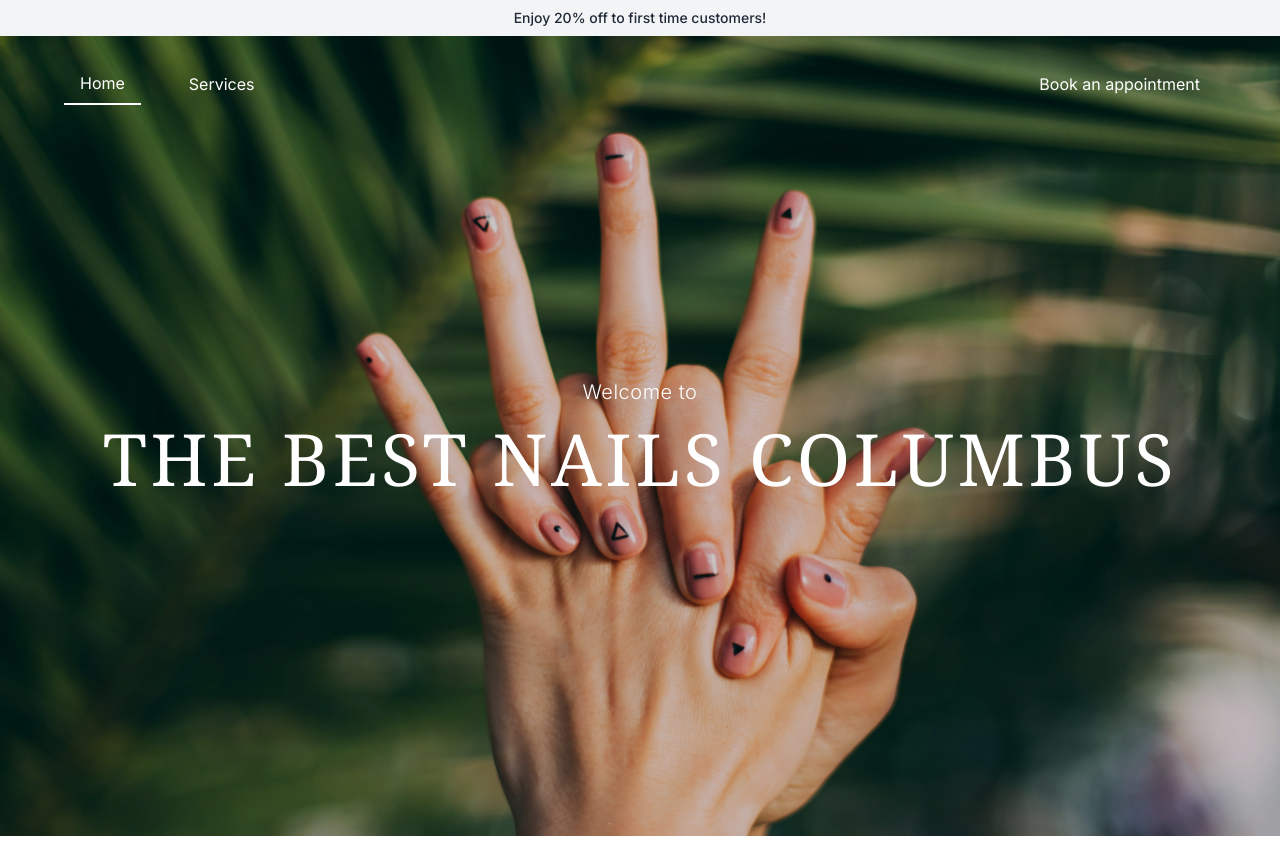
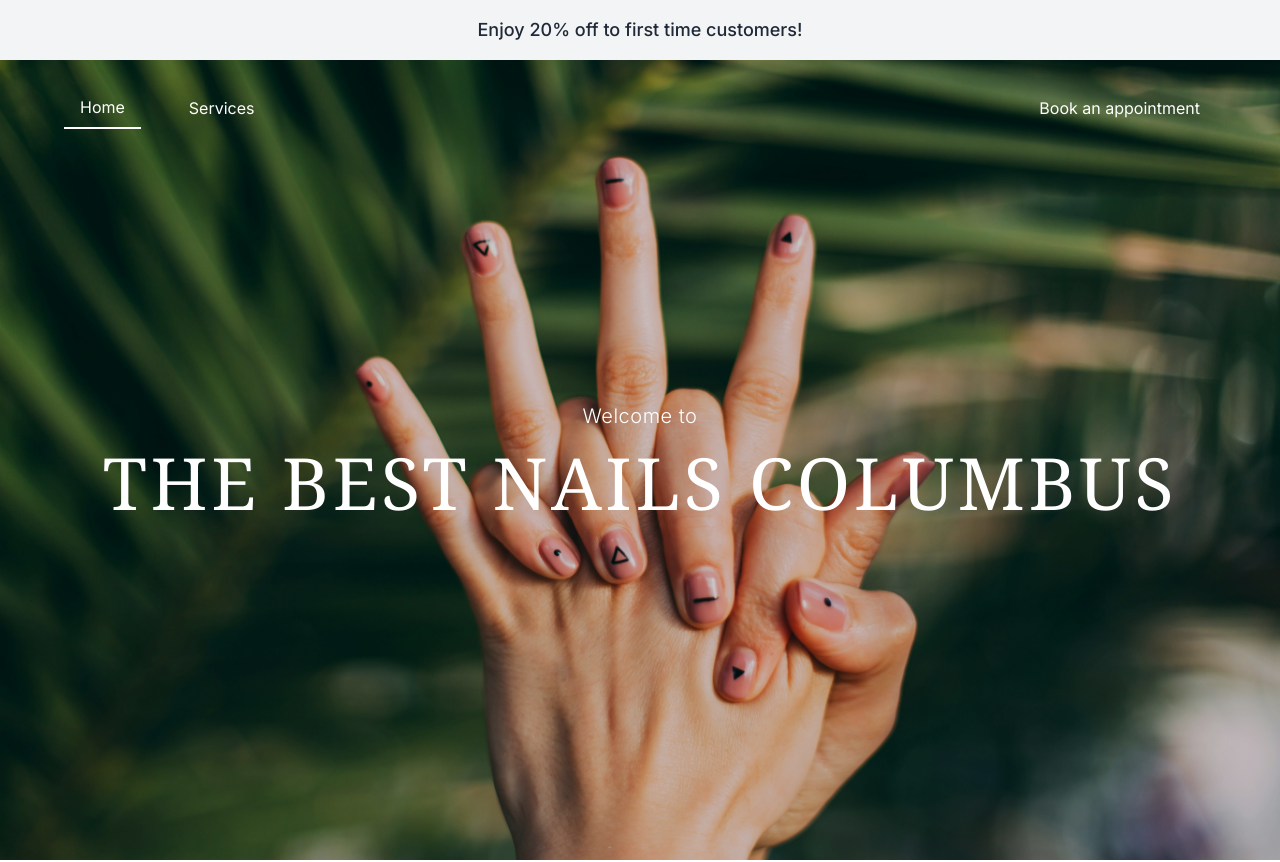
Before and after one commit to JOATLGTM/Amelia-nail-salon, a Next.js app: page / in a window 1280 px wide. Shown: the top 862 px of the page. Built offline with nearby package versions, Linux system fonts and the light colour scheme.

Commit message:
enlarge promo banner

```diff
--- a/components/promo-banner.js
+++ b/components/promo-banner.js
@@ -2,8 +2,8 @@ import React from "react";
 
 const PromoBanner = () => {
 	return (
-		<div className="w-full bg-gray-100 text-gray-800 text-center py-2">
-			<p className="text-sm font-medium">
+		<div className="w-full bg-gray-100 text-gray-800 text-center py-4 p-4">
+			<p className="text-lg font-medium">
 				Enjoy 20% off to first time customers!
 			</p>
 		</div>
```
